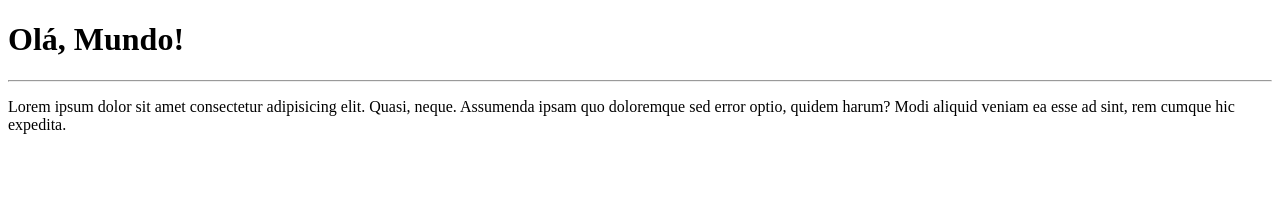
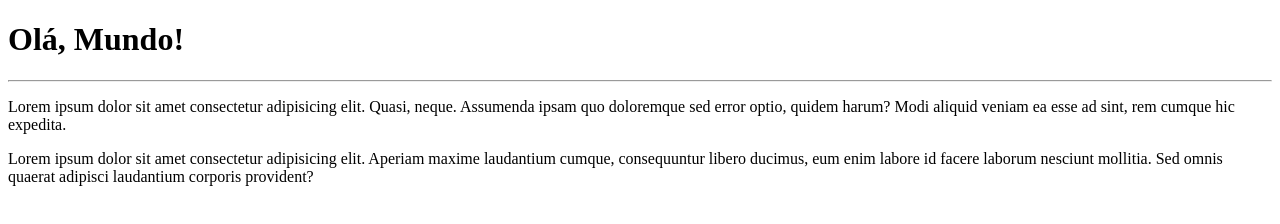
Before and after one commit to leticiacarolinefs/ola-mundo, a plain HTML site: page site-exemplo/index.html in a window 1280 px wide. Drawn offline with Linux system fonts and the light colour scheme.

Commit message:
novo parágrafo adicionado

```diff
--- a/site-exemplo/index.html
+++ b/site-exemplo/index.html
@@ -9,5 +9,6 @@
   <h1>Olá, Mundo!</h1>
   <hr>
   <p>Lorem ipsum dolor sit amet consectetur adipisicing elit. Quasi, neque. Assumenda ipsam quo doloremque sed error optio, quidem harum? Modi aliquid veniam ea esse ad sint, rem cumque hic expedita.</p>
+  <p>Lorem ipsum dolor sit amet consectetur adipisicing elit. Aperiam maxime laudantium cumque, consequuntur libero ducimus, eum enim labore id facere laborum nesciunt mollitia. Sed omnis quaerat adipisci laudantium corporis provident?</p>
 </body>
 </html>
```
